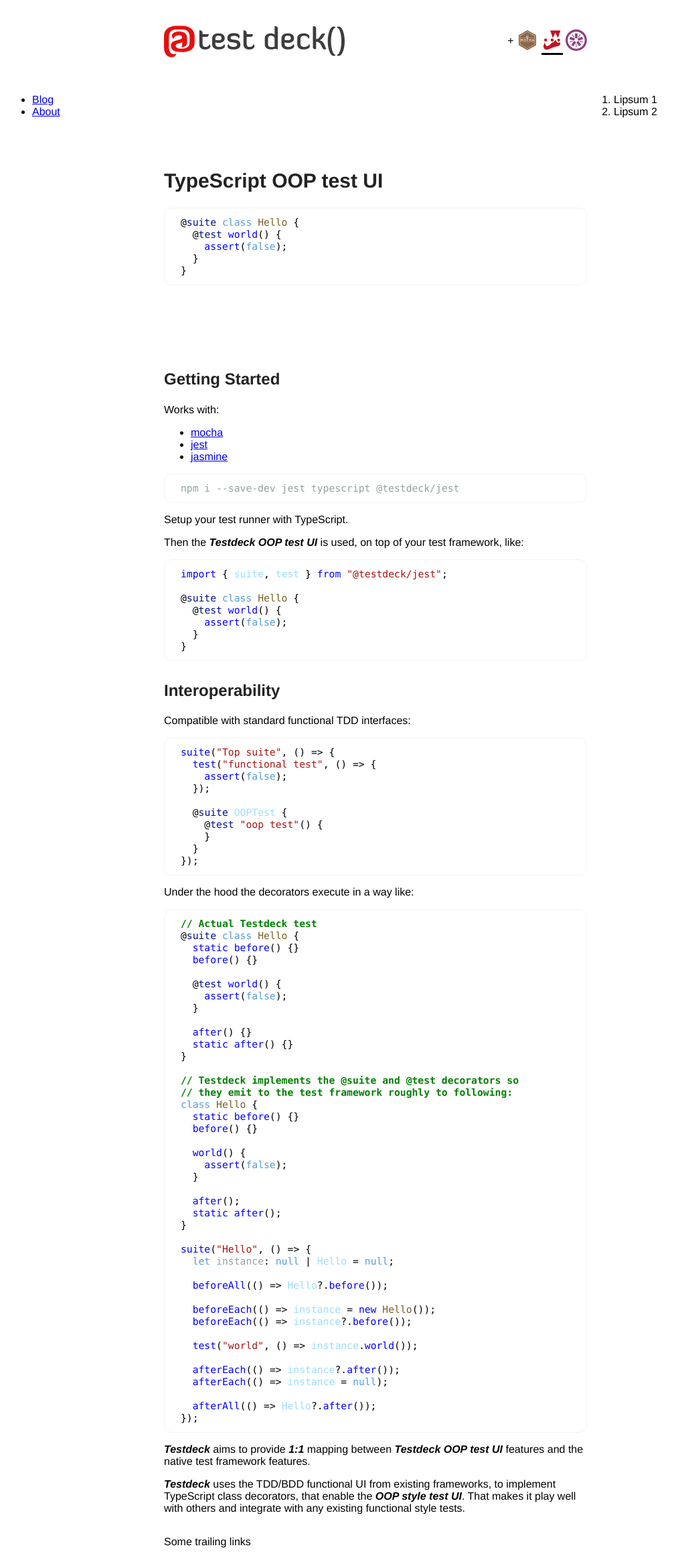
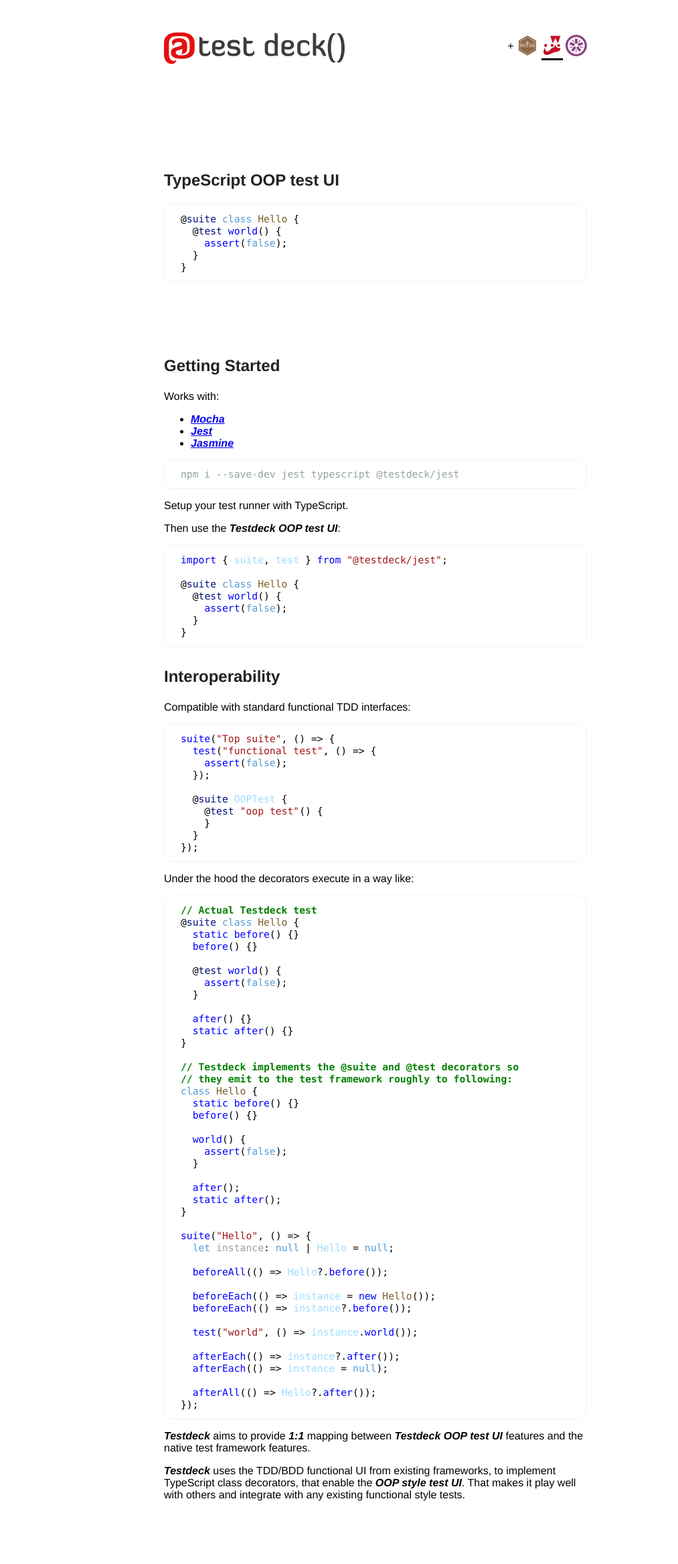
Before and after one commit to testdeck/docs, a Jekyll site: the page built from docs/README.md, in a window 1280 px wide. Shown: the whole page at 67% size, without its empty margins (79-1092 px from the left). Built offline with Jekyll 4.4.1, drawn with Linux system fonts in a browser that asks for light colours; our own code applies the rules of GitHub Pages for plain Markdown files; after the commit the page ends 2265 px from its top, so only the background shows below that.

Commit message:
feat: More whitespace

````diff
--- a/docs/README.md
+++ b/docs/README.md
@@ -1,4 +1,4 @@
-# TypeScript OOP test UI
+## TypeScript OOP test UI
 {: .hero-heading}
 ``` typescript
 @suite class Hello {
@@ -11,9 +11,9 @@
 
 ## Getting Started
 Works with:
- - [mocha](https://mochajs.org/)
- - [jest](https://jestjs.io/)
- - [jasmine](https://jasmine.github.io/)
+ - [***Mocha***](https://mochajs.org/)
+ - [***Jest***](https://jestjs.io/)
+ - [***Jasmine***](https://jasmine.github.io/)
 
 ```
 npm i --save-dev mocha typescript @types/mocha @testdeck/mocha
@@ -32,7 +32,7 @@
 
 Setup your test runner with TypeScript.
 
-Then the ***Testdeck OOP test UI*** is used, on top of your test framework, like:
+Then use the ***Testdeck OOP test UI***:
 
 ``` typescript
 import { suite, test } from "@testdeck/mocha";
--- a/docs/_layouts/default.html
+++ b/docs/_layouts/default.html
@@ -51,22 +51,22 @@
         </div>
     </header>
     <nav>
-        <ul>
+        <!-- <ul>
             <li><a href="{{ site.baseurl }}/">Blog</a></li>
             <li><a href="{{ site.baseurl }}/about">About</a></li>
-        </ul>
+        </ul> -->
     </nav>
     <main>
         {{ content }}
     </main>
     <aside>
-        <ol>
+        <!-- <ol>
             <li>Lipsum 1</li>
             <li>Lipsum 2</li>
-        </ol>
+        </ol> -->
     </aside>
     <footer>
-        <p>Some trailing links</p>
+        <!-- <p>Some trailing links</p> -->
     </footer>
 </body>
 
--- a/docs/_sass/layout.scss
+++ b/docs/_sass/layout.scss
@@ -54,3 +54,9 @@
 body>footer {
     grid-area: footer;
 }
+
+header>h1 {
+    height: 48px;
+    margin: 0px;
+    padding: 40px 0px;
+}
--- a/docs/style.scss
+++ b/docs/style.scss
@@ -70,7 +70,7 @@
 
 header div.menu {
   float: right;
-  margin: 36px 0px 0px 0px;
+  margin: 44px 0px 0px 0px;
 
   @include mobile {
     float: none;
@@ -156,8 +156,8 @@
 }
 
 .hero-heading {
-  margin-top: 120px;
+  margin-top: 105px;
 }
 .hero-trailing {
-  margin-bottom: 120px;
+  margin-bottom: 105px;
 }
````
